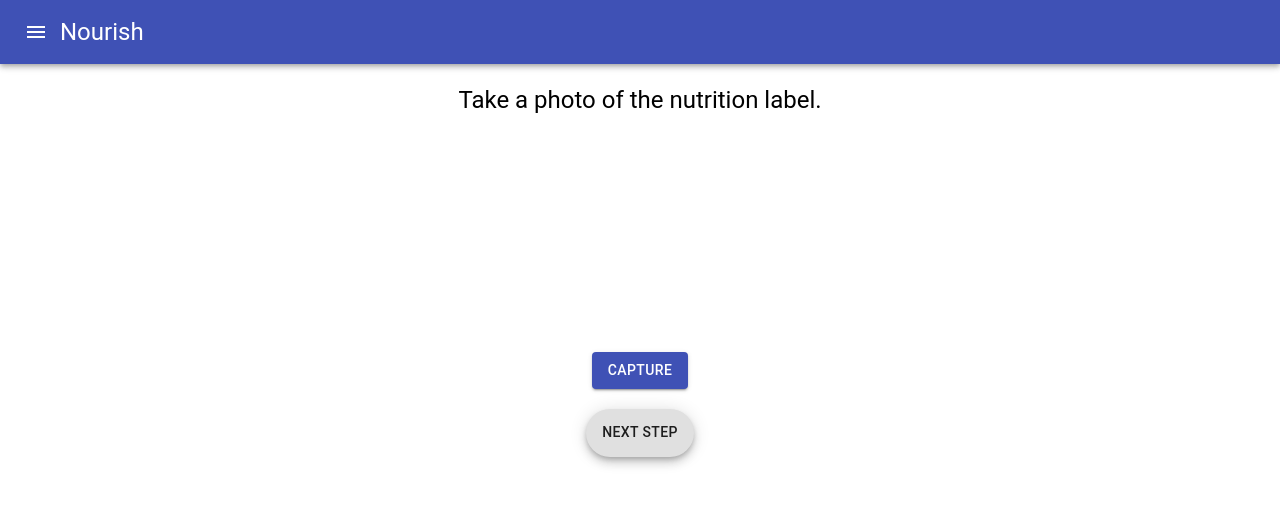
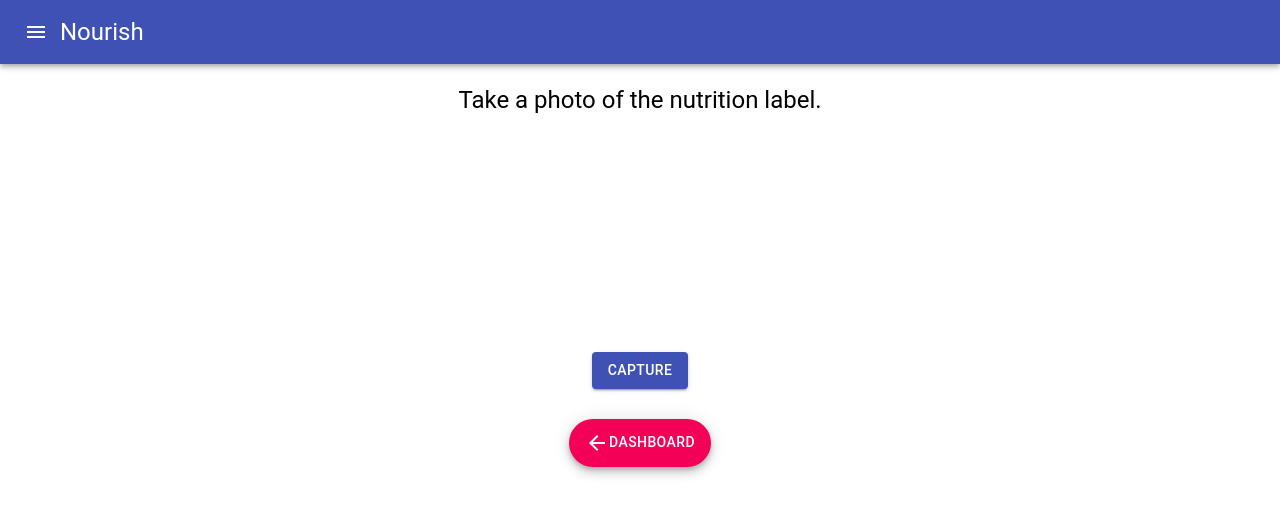
Before and after one commit to ASimpleFox/Nourish, a React (Create React App) app in the folder front-end/: page / in a window 1280 px wide. Shown: the top 516 px of the page. Built offline with nearby package versions, Linux system fonts and the light colour scheme; no server answers.

Commit message:
adde buttons

```diff
--- a/front-end/src/ImageUpload.js
+++ b/front-end/src/ImageUpload.js
@@ -8,6 +8,8 @@ import Typography from '@material-ui/core/Typography';
 import Button from '@material-ui/core/Button';
 import Webcam from "react-webcam";
 import Fab from '@material-ui/core/Fab';
+import ArrowForwardIcon from '@material-ui/icons/ArrowForward';
+import ArrowBackIcon from '@material-ui/icons/ArrowBack';
 
 export class ImageUpload extends Component {
     state = {
@@ -94,9 +96,18 @@ export class ImageUpload extends Component {
                         />
                     }
                 </div>
-                <Fab variant="extended">
-                    Next Step
-                </Fab>
+                <div>
+                    <Fab color="secondary" variant="extended" style={{margin: 10}}>
+                        <ArrowBackIcon />
+                        Dashboard
+                    </Fab>
+                    {this.state.imageSrc !== null &&
+                        <Fab color="secondary" variant="extended">
+                            Next Step
+                            <ArrowForwardIcon />
+                        </Fab>
+                    }
+                </div>
             </ThemeProvider>
         )
     }
```
